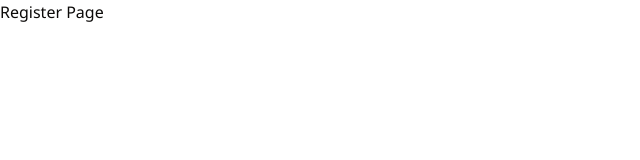
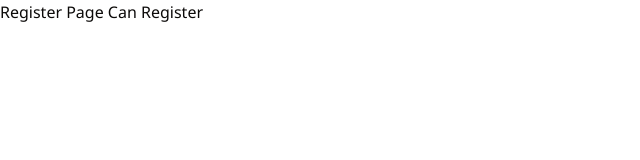
Before and after one commit to eithetpaing/MMS-Connection, a Next.js app: page /register in a window 1280 px wide. Shown: the top 160 px of the page, without its empty margins (0-640 px from the left). Built offline with nearby package versions, Linux system fonts and the light colour scheme.

Commit message:
feat : dashboard change text

```diff
--- a/app/dashboard/page.tsx
+++ b/app/dashboard/page.tsx
@@ -391,7 +391,7 @@ export default function Page() {
                             className="w-full bg-[#006241] text-white py-5 rounded-2xl font-black text-sm shadow-xl shadow-green-100 hover:bg-[#004d33] transition-all uppercase tracking-widest"
                             onClick={() => { alert('Order Confirmed!'); setCart([]); setSelectedTable(null); }}
                         >
-                            Confirm Order & Print
+                            Confirm Order & Printout
                         </button>
                     </div>
                 </aside>
--- a/app/register/page.tsx
+++ b/app/register/page.tsx
@@ -1,5 +1,5 @@
 export default function Page() {
 return (
-    <div>Register Page</div>
+    <div>Register Page Can Register</div>
 );
 }
```
